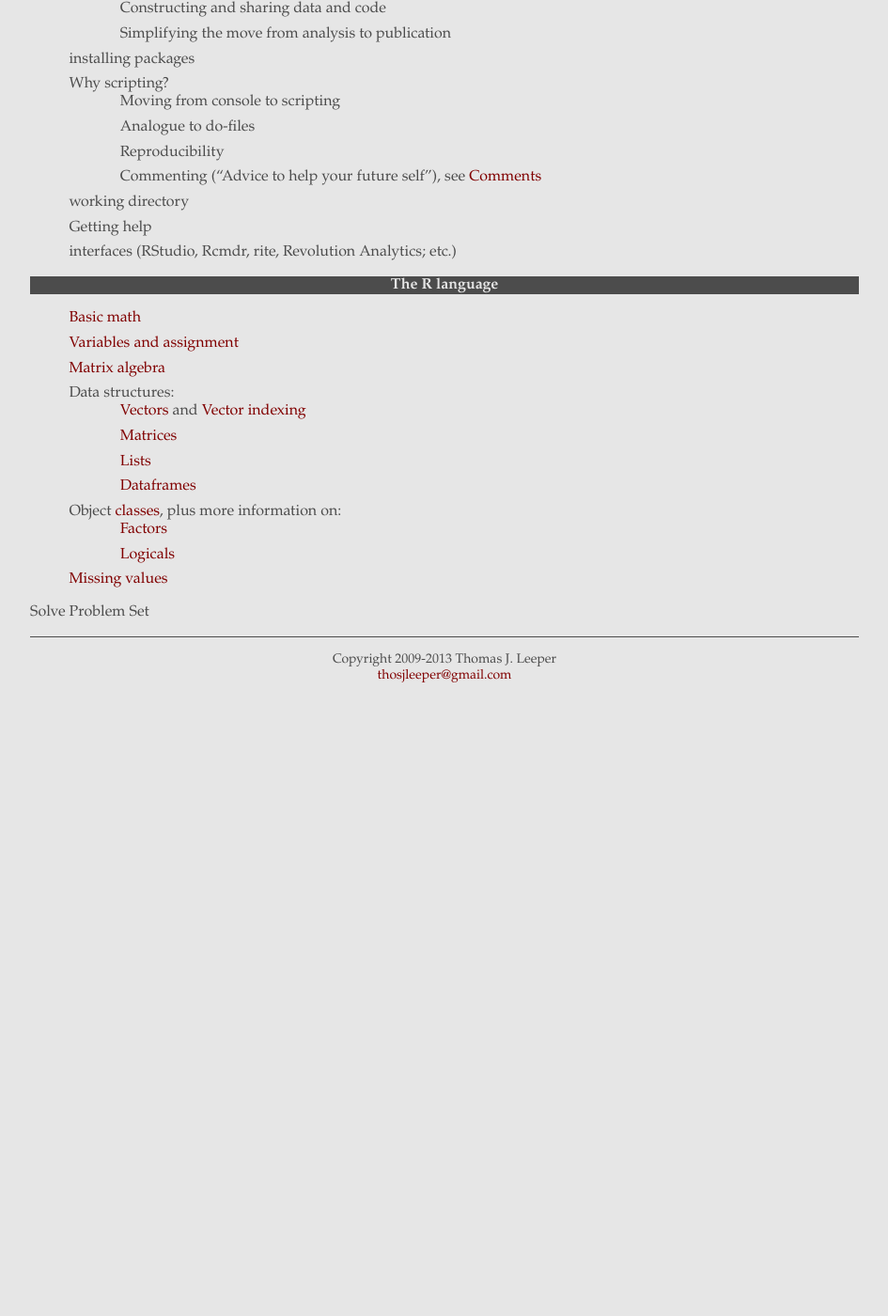
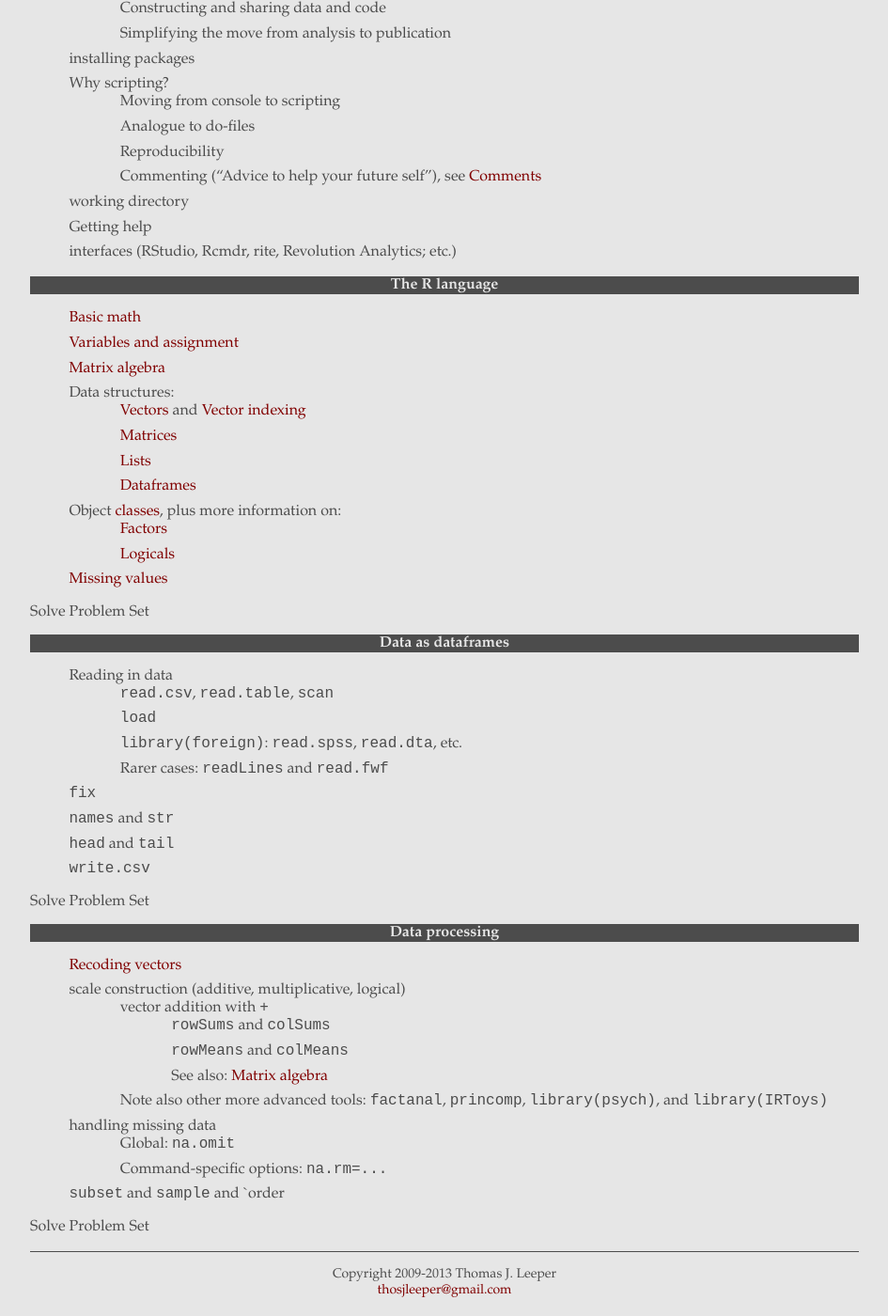
Before and after one commit to leeper/Rcourse, a Jekyll site: the page built from CourseOutline.md, in a window 1280 px wide and 1400 px high, scrolled down 668 px. Shown: the whole window at 94% size, without its empty margins (167-1112 px from the left). Built offline with Jekyll 4.4.1, drawn with Linux system fonts in a browser that asks for light colours; before the commit the page ends 1414 px from its top, so only the background shows below that.

Commit message:
more tests

```diff
--- a/CourseOutline.md
+++ b/CourseOutline.md
@@ -54,3 +54,31 @@
 * [Missing values](Scripts/NA.r)
 
 Solve Problem Set
+
+## Data as dataframes ##
+* Reading in data
+  * `read.csv`, `read.table`, `scan`
+  * `load`
+  * `library(foreign)`: `read.spss`, `read.dta`, etc.
+  * Rarer cases: `readLines` and `read.fwf`
+* `fix`
+* `names` and `str`
+* `head` and `tail`
+* `write.csv`
+
+Solve Problem Set
+
+## Data processing ##
+* [Recoding vectors](Scripts/recoding.r)
+* scale construction (additive, multiplicative, logical)
+  * vector addition with `+`
+    * `rowSums` and `colSums`
+    * `rowMeans` and `colMeans`
+    * See also: [Matrix algebra](Scripts/matrixalgebra.r)
+  * Note also other more advanced tools: `factanal`, `princomp`, `library(psych)`, and `library(IRToys)`
+* handling missing data
+  * Global: `na.omit`
+  * Command-specific options: `na.rm=...`
+* `subset` and `sample` and `order
+
+Solve Problem Set
```
